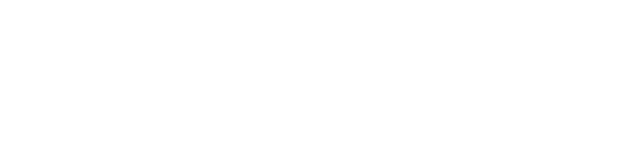
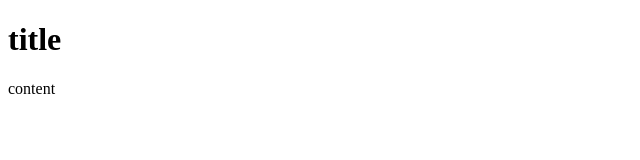
Before and after one commit to jennyardrey/exampleRepo, a plain HTML site: page index.html in a window 1280 px wide. Shown: the whole page, without its empty margins (0-640 px from the left). Drawn offline with Linux system fonts and the light colour scheme.

Commit message:
added content

```diff
--- a/index.html
+++ b/index.html
@@ -7,6 +7,7 @@
     <title>Document</title>
 </head>
 <body>
-
+    <h1>title</h1>
+    <p>content</p>
 </body>
 </html>
```
